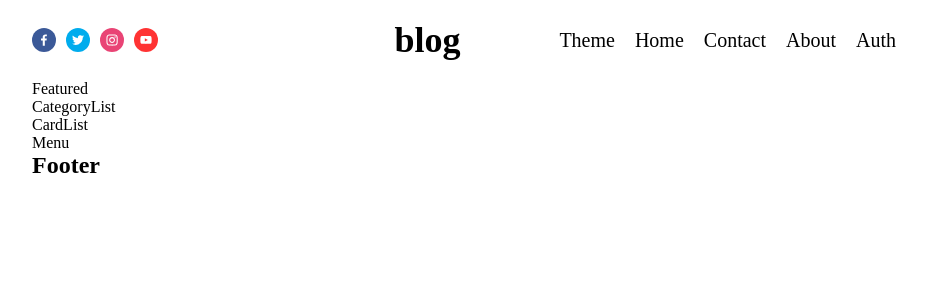
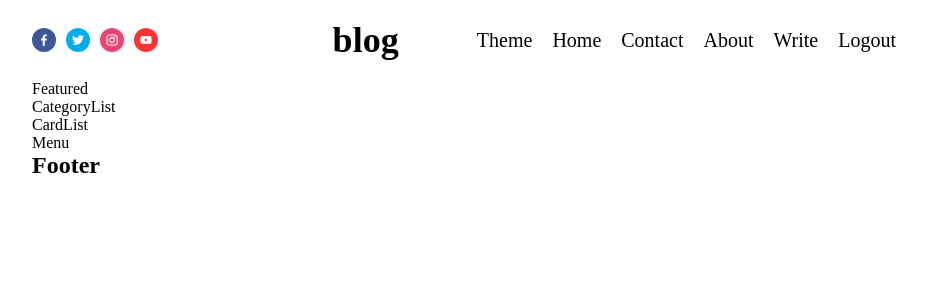
Before and after one commit to sravantp7/blog-app, a Next.js app in the folder client/: page / in a window 1280 px wide. Shown: the top 300 px of the page, without its empty margins (176-1103 px from the left). Built offline with nearby package versions, Linux system fonts and the light colour scheme.

Commit message:
fixed auth page

```diff
--- a/client/app/_components/Auth/Auth.jsx
+++ b/client/app/_components/Auth/Auth.jsx
@@ -1,7 +1,20 @@
 "use client";
 
+import Link from "next/link";
 import styles from "./Auth.module.css";
 
 export default function Auth() {
-  return <div>Auth</div>;
+  const status = "authenticated";
+  return (
+    <>
+      {status === "authenticated" ? (
+        <>
+          <Link href="/write">Write</Link>
+          <span className={styles.logout}>Logout</span>
+        </>
+      ) : (
+        <Link href={"/"}>Login</Link>
+      )}
+    </>
+  );
 }
--- a/client/app/_components/Auth/Auth.module.css
+++ b/client/app/_components/Auth/Auth.module.css
@@ -0,0 +1,3 @@
+.logout {
+  cursor: pointer;
+}
--- a/client/app/_components/Navbar/Navbar.jsx
+++ b/client/app/_components/Navbar/Navbar.jsx
@@ -7,7 +7,7 @@ import Auth from "../Auth/Auth";
 export default function Navbar() {
   return (
     <nav className={styles.container}>
-      <div className={styles.socials}>
+      <section className={styles.socials}>
         <SocialIcon
           network="facebook"
           style={{ width: "24px", height: "24px" }}
@@ -24,15 +24,15 @@ export default function Navbar() {
           network="youtube"
           style={{ width: "24px", height: "24px" }}
         />
-      </div>
-      <div className={styles.logo}>blog</div>
-      <div className={styles.links}>
+      </section>
+      <section className={styles.logo}>blog</section>
+      <section className={styles.links}>
         <ThemeToggle />
         <Link href="/">Home</Link>
         <Link href="/contact">Contact</Link>
         <Link href="/about">About</Link>
         <Auth />
-      </div>
+      </section>
     </nav>
   );
 }
--- a/client/app/layout.jsx
+++ b/client/app/layout.jsx
@@ -11,13 +11,13 @@ export default function RootLayout({ children }) {
   return (
     <html lang="en">
       <body>
-        <div className="container">
+        <main className="container">
           <div className="wrapper">
             <Navbar />
             {children}
             <Footer />
           </div>
-        </div>
+        </main>
       </body>
     </html>
   );
--- a/client/app/page.jsx
+++ b/client/app/page.jsx
@@ -6,13 +6,13 @@ import Menu from "./_components/Menu/Menu";
 
 export default function Home() {
   return (
-    <div>
+    <main>
       <Featured />
       <CategoryList />
-      <div>
+      <section>
         <CardList />
         <Menu />
-      </div>
-    </div>
+      </section>
+    </main>
   );
 }
```
